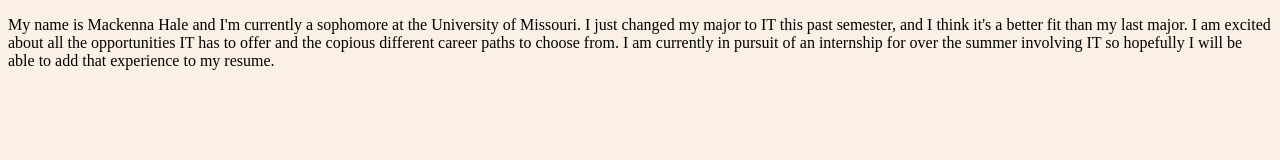
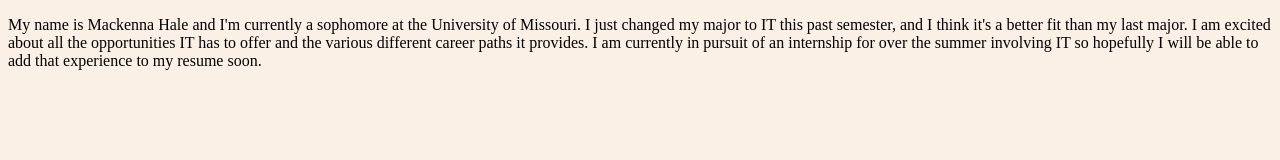
Before and after one commit to mmh9xx/mmh9xx.github.io, a plain HTML site: page paragraphs.html in a window 1280 px wide. Drawn offline with Linux system fonts and the light colour scheme.

Commit message:
Update paragraphs.html

```diff
--- a/paragraphs.html
+++ b/paragraphs.html
@@ -6,7 +6,7 @@
 <body>
 
 <p>
-My name is Mackenna Hale and I'm currently a sophomore at the University of Missouri. I just changed my major to IT this past semester, and I think it's a better fit than my last major. I am excited about all the opportunities IT has to offer and the copious different career paths to choose from. I am currently in pursuit of an internship for over the summer involving IT so hopefully I will be able to add that experience to my resume.
+My name is Mackenna Hale and I'm currently a sophomore at the University of Missouri. I just changed my major to IT this past semester, and I think it's a better fit than my last major. I am excited about all the opportunities IT has to offer and the various different career paths it provides. I am currently in pursuit of an internship for over the summer involving IT so hopefully I will be able to add that experience to my resume soon.
 </p>
 
 </body>
```
